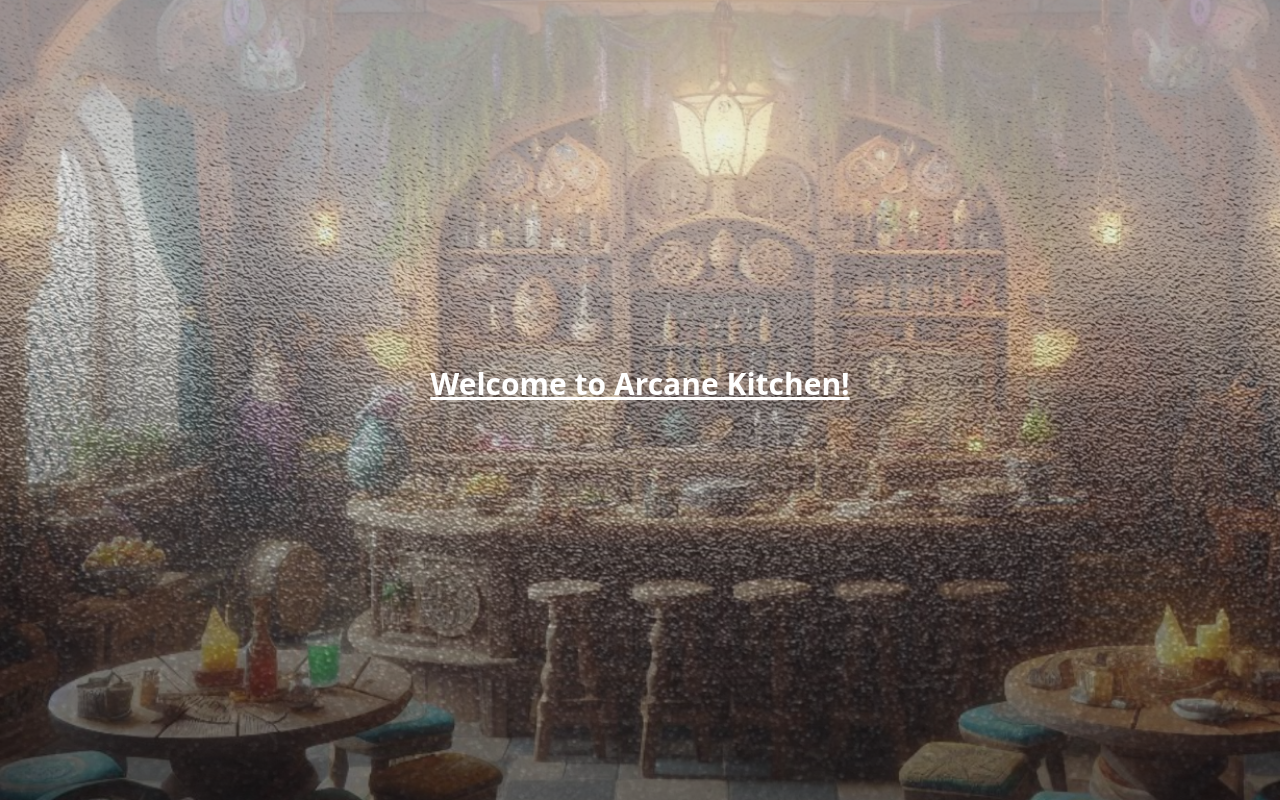
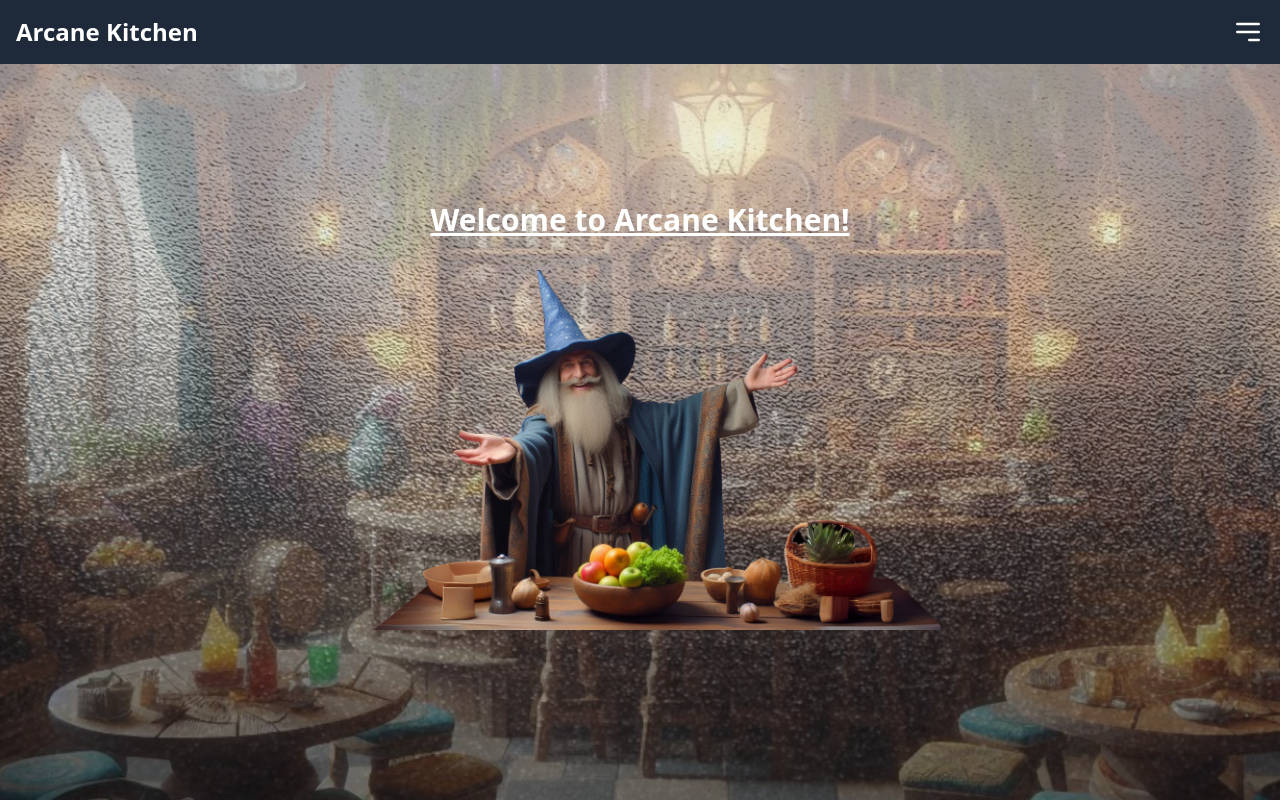
Before and after one commit to Arcane-Kitchen/client, a React (Vite) app: page / in a window 1280 px wide. Built offline with nearby package versions, Linux system fonts and the light colour scheme; no server answers.

Commit message:
feat:add Navbar component and welcome image to Home page

```diff
--- a/src/Home.tsx
+++ b/src/Home.tsx
@@ -1,11 +1,14 @@
 import React from 'react';
-
+import Navbar from './Navbar';
+import wizard from './assets/welcome_wizard.png';
 const Home: React.FC = () => {
   return (
-    <div className="bg-[url('./assets/background.png')] bg-cover min-h-screen flex flex-col items-center justify-center">
+    <div className="bg-[url('./assets/background.png')] bg-cover min-h-screen flex flex-col items-center justify-center pt-16">
+      <Navbar />
       <h1 className="text-3xl font-bold underline text-white mb-8">
         Welcome to Arcane Kitchen!
       </h1>
+      <img src={wizard} alt="Welcome Wizard" className="w-1/2 mb-8" />
     </div>
   );
 };
--- /dev/null
+++ b/src/Navbar.tsx
@@ -0,0 +1,50 @@
+import React, { useState } from 'react';
+import { Link } from 'react-router-dom';
+import navbarIcon from './assets/navbar.svg';
+
+const Navbar: React.FC = () => {
+  const [isOpen, setIsOpen] = useState(false);
+
+  const toggleNavbar = () => {
+    setIsOpen(!isOpen);
+  };
+
+  return (
+    <nav className="fixed top-0 left-0 w-full z-10">
+      <div className="flex items-center justify-between p-4 bg-gray-800">
+        <div className="text-white text-2xl font-bold">Arcane Kitchen</div>
+        <button onClick={toggleNavbar} className="text-white focus:outline-none">
+          <svg
+            className="w-8 h-8"
+            fill="none"
+            stroke="currentColor"
+            viewBox="0 0 24 24"
+            xmlns="http://www.w3.org/2000/svg"
+          >
+            <path
+              strokeLinecap="round"
+              strokeLinejoin="round"
+              strokeWidth="2"
+              d="M4 6h16M4 12h16m-7 6h7"
+            ></path>
+          </svg>
+        </button>
+      </div>
+      {isOpen && (
+        <div
+          className="absolute top-0 left-0 w-full bg-cover bg-center text-white flex items-center justify-center p-4"
+          style={{
+            backgroundImage: `url(${navbarIcon})`,
+            height: '65px',
+          }}
+        >
+          <Link to="/" className="px-4">Home</Link>
+          <Link to="/signup" className="px-4">Sign Up</Link>
+          <Link to="/login" className="px-4">Login</Link>
+        </div>
+      )}
+    </nav>
+  );
+};
+
+export default Navbar;
```
Also changed, not shown: src/assets/welcome_wizard.png (added).
